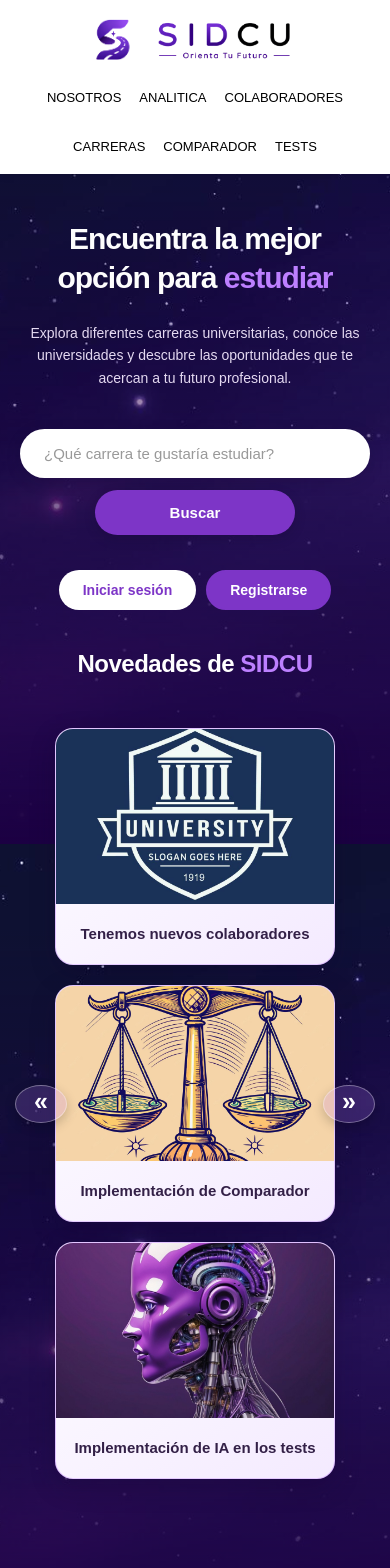
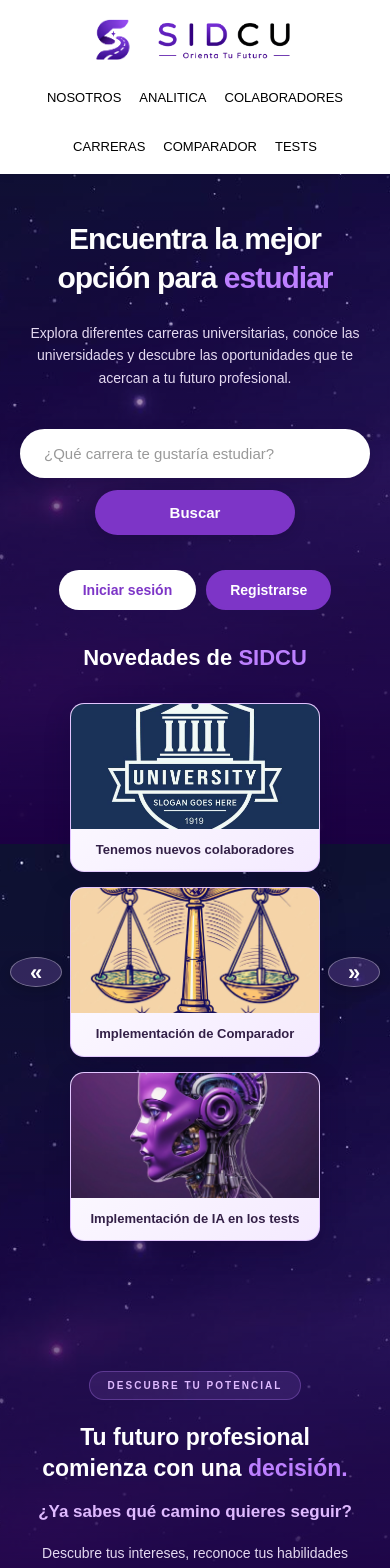
Before and after one commit to samuelmc-12/SidcuReact, a React (Vite) app: page /home in a window 390 px wide. Shown: the top 1568 px of the page. Built offline with nearby package versions, Linux system fonts and the light colour scheme.

Commit message:
Mejore las actualizaciones.css

```diff
--- a/src/pages/homePage/Actualizaciones.css
+++ b/src/pages/homePage/Actualizaciones.css
@@ -30,7 +30,7 @@
     color: #bd80ff;
 }
 
-/* CONTENEDOR DE TARJETAS */
+/* CONTENEDOR */
 
 .actualizacionesarrow {
     position: relative;
@@ -40,7 +40,7 @@
     padding: 15px 65px;
 }
 
-/* LISTA DE ACTUALIZACIONES */
+/* TARJETAS */
 
 .actualizacionescontenedor {
     display: flex;
@@ -50,14 +50,8 @@
     width: 100%;
 }
 
-/* TARJETAS */
-
 .actualizacion {
-    background: linear-gradient(
-        145deg,
-        #ffffff,
-        #f4eaff
-    );
+    background: linear-gradient(145deg, #ffffff, #f4eaff);
     color: #29213A;
     border: 1px solid rgba(189, 128, 255, 0.4);
     border-radius: 18px;
@@ -78,8 +72,6 @@
     transition: transform 0.4s ease;
 }
 
-/* EFECTO DE IMAGEN */
-
 .actualizacion:hover img {
     transform: scale(1.05);
 }
@@ -95,7 +87,7 @@
     color: #332047;
 }
 
-/* EFECTO DE TARJETA */
+/* EFECTO */
 
 .actualizacion:hover {
     transform: translateY(-8px);
@@ -141,6 +133,8 @@
     transform: translateY(-50%) scale(1.1);
 }
 
+/* DIVISOR */
+
 .divider {
     width: 2px;
     background: linear-gradient(
@@ -152,18 +146,14 @@
     align-self: center;
 }
 
-@media (max-width: 768px) {
+/* ============================= */
+/* TABLETS */
+/* ============================= */
+
+@media (max-width: 900px) {
 
     .actualizaciones {
-        padding: 40px 20px;
-    }
-
-    .actualizaciones h2 {
-        font-size: 24px;
-    }
-
-    .actualizacionesarrow {
-        padding: 10px 35px;
+        padding: 45px 20px;
     }
 
     .actualizacionescontenedor {
@@ -171,25 +161,136 @@
     }
 
     .actualizacion {
-        width: 100%;
-        max-width: 320px;
+        width: 230px;
     }
 
-    .arrow {
-        width: 38px;
-        height: 38px;
-        font-size: 25px;
+    .actualizacion img {
+        height: 150px;
     }
 
     .arrow-left {
-        left: -5px;
+        left: 0;
     }
 
     .arrow-right {
-        right: -5px;
+        right: 0;
+    }
+
+}
+
+/* ============================= */
+/* CELULARES */
+/* ============================= */
+
+@media (max-width: 600px) {
+
+    .actualizaciones {
+        padding: 35px 12px;
+        overflow: hidden;
+    }
+
+    .actualizacionestitulo {
+        margin-bottom: 22px;
+    }
+
+    .actualizaciones h2 {
+        font-size: 22px;
+        letter-spacing: 0;
+    }
+
+    .actualizacionesarrow {
+        padding: 10px 30px;
+    }
+
+    .actualizacionescontenedor {
+        gap: 15px;
+        align-items: center;
+    }
+
+    .actualizacion {
+        width: 100%;
+        max-width: 250px;
+        border-radius: 14px;
+    }
+
+    .actualizacion img {
+        height: 125px;
+    }
+
+    .actualizacion p {
+        font-size: 13px;
+        line-height: 1.4;
+        padding: 12px 10px;
+    }
+
+    /* FLECHAS */
+
+    .arrow {
+        width: 30px;
+        height: 30px;
+        font-size: 22px;
+        padding-bottom: 10px;
+    }
+
+    .arrow-left {
+        left: -2px;
+    }
+
+    .arrow-right {
+        right: -2px;
     }
 
     .divider {
         display: none;
     }
+
+    /* Evitar efectos exagerados en móviles */
+
+    .actualizacion:hover {
+        transform: none;
+    }
+
+    .actualizacion:hover img {
+        transform: none;
+    }
+
 }
+
+/* ============================= */
+/* CELULARES PEQUEÑOS */
+/* ============================= */
+
+@media (max-width: 380px) {
+
+    .actualizaciones {
+        padding: 28px 8px;
+    }
+
+    .actualizaciones h2 {
+        font-size: 19px;
+    }
+
+    .actualizacionesarrow {
+        padding: 10px 25px;
+    }
+
+    .actualizacion {
+        max-width: 220px;
+    }
+
+    .actualizacion img {
+        height: 110px;
+    }
+
+    .actualizacion p {
+        font-size: 12px;
+        padding: 10px;
+    }
+
+    .arrow {
+        width: 27px;
+        height: 27px;
+        font-size: 19px;
+    }
+
+}
```
